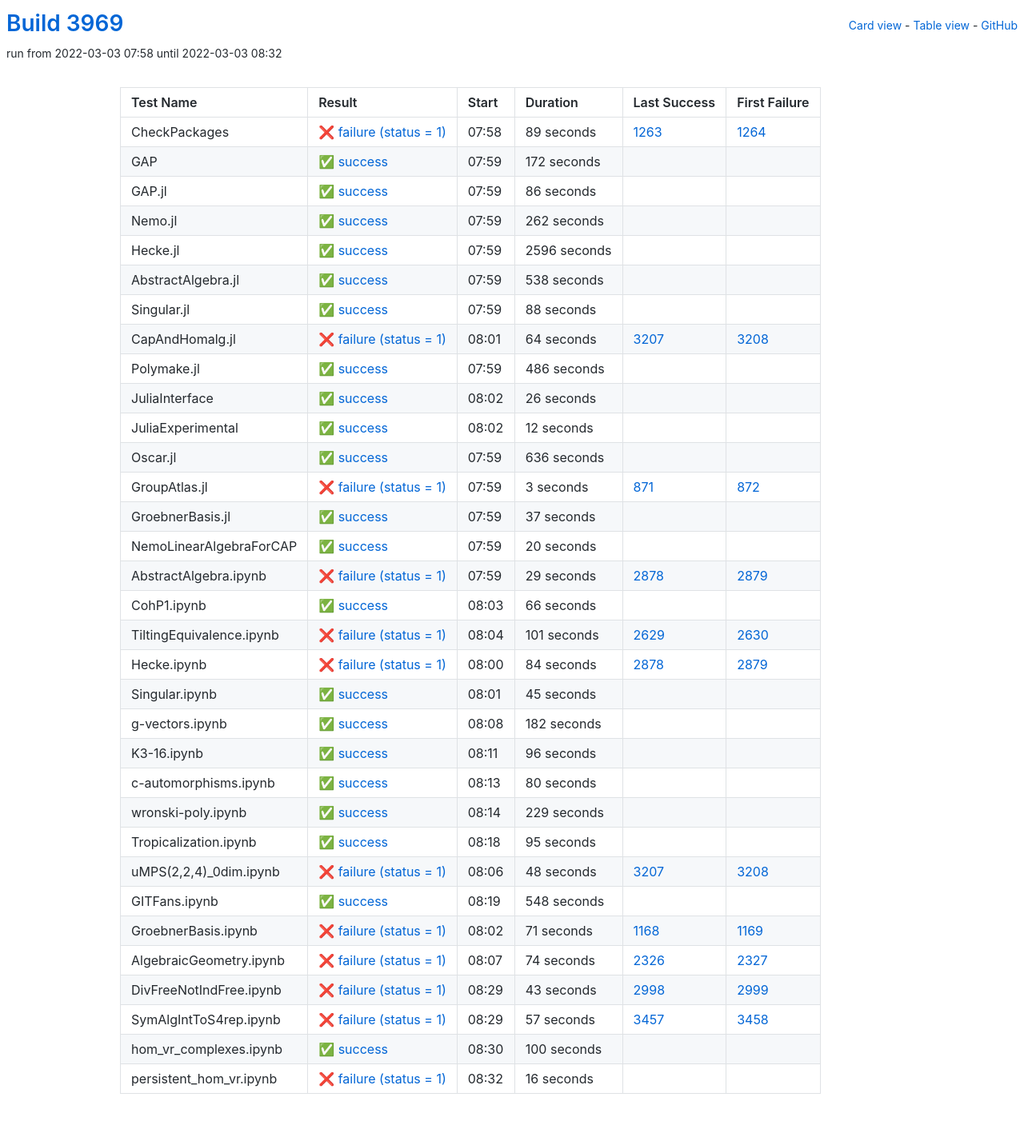
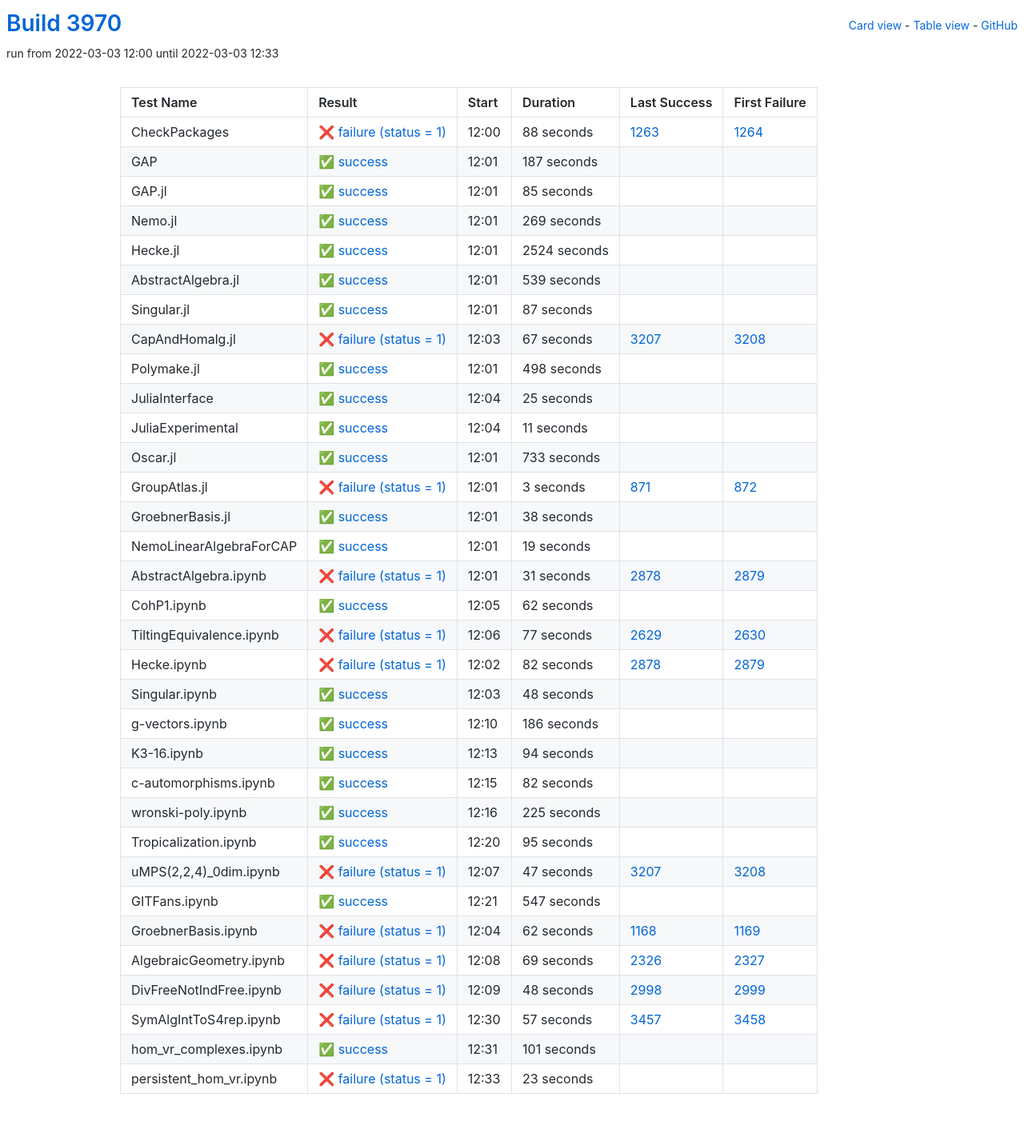
Before and after one commit to oscar-system/oscar-ci-status-stable, a Jekyll site: the page built from table.html, in a window 1280 px wide. Shown: the whole page at 80% size. Built offline with Jekyll 4.4.1, drawn with Linux system fonts in a browser that asks for light colours.

Commit message:
Build #3970

```diff
--- a/_data/ci.yml
+++ b/_data/ci.yml
@@ -1,6 +1,6 @@
 ---
-build: 3969
-build_url: https://oscarci.mathematik.uni-kl.de/job/oscar-stable/3969/
+build: 3970
+build_url: https://oscarci.mathematik.uni-kl.de/job/oscar-stable/3970/
 job: oscar-stable
 organization: oscar-system
 repo: oscar-ci-status-stable
@@ -8,152 +8,152 @@ repourl: https://github.com/oscar-system/oscar-ci-status-stable
 tests:
 - name: CheckPackages
   id: checkpackages
-  log: https://oscarci.mathematik.uni-kl.de/job/oscar-stable/3969/artifact/logs/build-3969/CheckPackages.log
-  start: 2022-03-03 07:58
+  log: https://oscarci.mathematik.uni-kl.de/job/oscar-stable/3970/artifact/logs/build-3970/CheckPackages.log
+  start: 2022-03-03 12:00
   success: false
   exitcode: 1
   status: failure
-  duration: 89
+  duration: 88
   last_success: 1263
   last_success_url: https://oscarci.mathematik.uni-kl.de/job/oscar-stable/1263/
   first_failure: 1264
   first_failure_url: https://oscarci.mathematik.uni-kl.de/job/oscar-stable/1264/
 - name: GAP
   id: gap
-  log: https://oscarci.mathematik.uni-kl.de/job/oscar-stable/3969/artifact/logs/build-3969/GAP.log
-  start: 2022-03-03 07:59
+  log: https://oscarci.mathematik.uni-kl.de/job/oscar-stable/3970/artifact/logs/build-3970/GAP.log
+  start: 2022-03-03 12:01
   success: true
   exitcode: 0
   status: success
-  duration: 172
+  duration: 187
   last_success: false
   last_success_url:
   first_failure: false
   first_failure_url:
 - name: GAP.jl
   id: gap-jl
-  log: https://oscarci.mathematik.uni-kl.de/job/oscar-stable/3969/artifact/logs/build-3969/GAP.jl.log
-  start: 2022-03-03 07:59
+  log: https://oscarci.mathematik.uni-kl.de/job/oscar-stable/3970/artifact/logs/build-3970/GAP.jl.log
+  start: 2022-03-03 12:01
   success: true
   exitcode: 0
   status: success
-  duration: 86
+  duration: 85
   last_success: false
   last_success_url:
   first_failure: false
   first_failure_url:
 - name: Nemo.jl
   id: nemo-jl
-  log: https://oscarci.mathematik.uni-kl.de/job/oscar-stable/3969/artifact/logs/build-3969/Nemo.jl.log
-  start: 2022-03-03 07:59
+  log: https://oscarci.mathematik.uni-kl.de/job/oscar-stable/3970/artifact/logs/build-3970/Nemo.jl.log
+  start: 2022-03-03 12:01
   success: true
   exitcode: 0
   status: success
-  duration: 262
+  duration: 269
   last_success: false
   last_success_url:
   first_failure: false
   first_failure_url:
 - name: Hecke.jl
   id: hecke-jl
-  log: https://oscarci.mathematik.uni-kl.de/job/oscar-stable/3969/artifact/logs/build-3969/Hecke.jl.log
-  start: 2022-03-03 07:59
+  log: https://oscarci.mathematik.uni-kl.de/job/oscar-stable/3970/artifact/logs/build-3970/Hecke.jl.log
+  start: 2022-03-03 12:01
   success: true
   exitcode: 0
   status: success
-  duration: 2596
+  duration: 2524
   last_success: false
   last_success_url:
   first_failure: false
   first_failure_url:
 - name: AbstractAlgebra.jl
   id: abstractalgebra-jl
-  log: https://oscarci.mathematik.uni-kl.de/job/oscar-stable/3969/artifact/logs/build-3969/AbstractAlgebra.jl.log
-  start: 2022-03-03 07:59
+  log: https://oscarci.mathematik.uni-kl.de/job/oscar-stable/3970/artifact/logs/build-3970/AbstractAlgebra.jl.log
+  start: 2022-03-03 12:01
   success: true
   exitcode: 0
   status: success
-  duration: 538
+  duration: 539
   last_success: false
   last_success_url:
   first_failure: false
   first_failure_url:
 - name: Singular.jl
   id: singular-jl
-  log: https://oscarci.mathematik.uni-kl.de/job/oscar-stable/3969/artifact/logs/build-3969/Singular.jl.log
-  start: 2022-03-03 07:59
+  log: https://oscarci.mathematik.uni-kl.de/job/oscar-stable/3970/artifact/logs/build-3970/Singular.jl.log
+  start: 2022-03-03 12:01
   success: true
   exitcode: 0
   status: success
-  duration: 88
+  duration: 87
   last_success: false
   last_success_url:
   first_failure: false
   first_failure_url:
 - name: CapAndHomalg.jl
   id: capandhomalg-jl
-  log: https://oscarci.mathematik.uni-kl.de/job/oscar-stable/3969/artifact/logs/build-3969/CapAndHomalg.jl.log
-  start: 2022-03-03 08:01
+  log: https://oscarci.mathematik.uni-kl.de/job/oscar-stable/3970/artifact/logs/build-3970/CapAndHomalg.jl.log
+  start: 2022-03-03 12:03
   success: false
   exitcode: 1
   status: failure
-  duration: 64
+  duration: 67
   last_success: 3207
   last_success_url: https://oscarci.mathematik.uni-kl.de/job/oscar-stable/3207/
   first_failure: 3208
   first_failure_url: https://oscarci.mathematik.uni-kl.de/job/oscar-stable/3208/
 - name: Polymake.jl
   id: polymake-jl
-  log: https://oscarci.mathematik.uni-kl.de/job/oscar-stable/3969/artifact/logs/build-3969/Polymake.jl.log
-  start: 2022-03-03 07:59
+  log: https://oscarci.mathematik.uni-kl.de/job/oscar-stable/3970/artifact/logs/build-3970/Polymake.jl.log
+  start: 2022-03-03 12:01
   success: true
   exitcode: 0
   status: success
-  duration: 486
+  duration: 498
   last_success: false
   last_success_url:
   first_failure: false
   first_failure_url:
 - name: JuliaInterface
   id: juliainterface
-  log: https://oscarci.mathematik.uni-kl.de/job/oscar-stable/3969/artifact/logs/build-3969/JuliaInterface.log
-  start: 2022-03-03 08:02
+  log: https://oscarci.mathematik.uni-kl.de/job/oscar-stable/3970/artifact/logs/build-3970/JuliaInterface.log
+  start: 2022-03-03 12:04
   success: true
   exitcode: 0
   status: success
-  duration: 26
+  duration: 25
   last_success: false
   last_success_url:
   first_failure: false
   first_failure_url:
 - name: JuliaExperimental
   id: juliaexperimental
-  log: https://oscarci.mathematik.uni-kl.de/job/oscar-stable/3969/artifact/logs/build-3969/JuliaExperimental.log
-  start: 2022-03-03 08:02
+  log: https://oscarci.mathematik.uni-kl.de/job/oscar-stable/3970/artifact/logs/build-3970/JuliaExperimental.log
+  start: 2022-03-03 12:04
   success: true
   exitcode: 0
   status: success
-  duration: 12
+  duration: 11
   last_success: false
   last_success_url:
   first_failure: false
   first_failure_url:
 - name: Oscar.jl
   id: oscar-jl
-  log: https://oscarci.mathematik.uni-kl.de/job/oscar-stable/3969/artifact/logs/build-3969/Oscar.jl.log
-  start: 2022-03-03 07:59
+  log: https://oscarci.mathematik.uni-kl.de/job/oscar-stable/3970/artifact/logs/build-3970/Oscar.jl.log
+  start: 2022-03-03 12:01
   success: true
   exitcode: 0
   status: success
-  duration: 636
+  duration: 733
   last_success: false
   last_success_url:
   first_failure: false
   first_failure_url:
 - name: GroupAtlas.jl
   id: groupatlas-jl
-  log: https://oscarci.mathematik.uni-kl.de/job/oscar-stable/3969/artifact/logs/build-3969/GroupAtlas.jl.log
-  start: 2022-03-03 07:59
+  log: https://oscarci.mathematik.uni-kl.de/job/oscar-stable/3970/artifact/logs/build-3970/GroupAtlas.jl.log
+  start: 2022-03-03 12:01
   success: false
   exitcode: 1
   status: failure
@@ -164,140 +164,140 @@ tests:
   first_failure_url: https://oscarci.mathematik.uni-kl.de/job/oscar-stable/872/
 - name: GroebnerBasis.jl
   id: groebnerbasis-jl
-  log: https://oscarci.mathematik.uni-kl.de/job/oscar-stable/3969/artifact/logs/build-3969/GroebnerBasis.jl.log
-  start: 2022-03-03 07:59
+  log: https://oscarci.mathematik.uni-kl.de/job/oscar-stable/3970/artifact/logs/build-3970/GroebnerBasis.jl.log
+  start: 2022-03-03 12:01
   success: true
   exitcode: 0
   status: success
-  duration: 37
+  duration: 38
   last_success: false
   last_success_url:
   first_failure: false
   first_failure_url:
 - name: NemoLinearAlgebraForCAP
   id: nemolinearalgebraforcap
-  log: https://oscarci.mathematik.uni-kl.de/job/oscar-stable/3969/artifact/logs/build-3969/NemoLinearAlgebraForCAP.log
-  start: 2022-03-03 07:59
+  log: https://oscarci.mathematik.uni-kl.de/job/oscar-stable/3970/artifact/logs/build-3970/NemoLinearAlgebraForCAP.log
+  start: 2022-03-03 12:01
   success: true
   exitcode: 0
   status: success
-  duration: 20
+  duration: 19
   last_success: false
   last_success_url:
   first_failure: false
   first_failure_url:
 - name: AbstractAlgebra.ipynb
   id: abstractalgebra-ipynb
-  log: https://oscarci.mathematik.uni-kl.de/job/oscar-stable/3969/artifact/logs/build-3969/AbstractAlgebra.ipynb.log
-  start: 2022-03-03 07:59
+  log: https://oscarci.mathematik.uni-kl.de/job/oscar-stable/3970/artifact/logs/build-3970/AbstractAlgebra.ipynb.log
+  start: 2022-03-03 12:01
   success: false
   exitcode: 1
   status: failure
-  duration: 29
+  duration: 31
   last_success: 2878
   last_success_url: https://oscarci.mathematik.uni-kl.de/job/oscar-stable/2878/
   first_failure: 2879
   first_failure_url: https://oscarci.mathematik.uni-kl.de/job/oscar-stable/2879/
 - name: CohP1.ipynb
   id: cohp1-ipynb
-  log: https://oscarci.mathematik.uni-kl.de/job/oscar-stable/3969/artifact/logs/build-3969/CohP1.ipynb.log
-  start: 2022-03-03 08:03
+  log: https://oscarci.mathematik.uni-kl.de/job/oscar-stable/3970/artifact/logs/build-3970/CohP1.ipynb.log
+  start: 2022-03-03 12:05
   success: true
   exitcode: 0
   status: success
-  duration: 66
+  duration: 62
   last_success: false
   last_success_url:
   first_failure: false
   first_failure_url:
 - name: TiltingEquivalence.ipynb
   id: tiltingequivalence-ipynb
-  log: https://oscarci.mathematik.uni-kl.de/job/oscar-stable/3969/artifact/logs/build-3969/TiltingEquivalence.ipynb.log
-  start: 2022-03-03 08:04
+  log: https://oscarci.mathematik.uni-kl.de/job/oscar-stable/3970/artifact/logs/build-3970/TiltingEquivalence.ipynb.log
+  start: 2022-03-03 12:06
   success: false
   exitcode: 1
   status: failure
-  duration: 101
+  duration: 77
   last_success: 2629
   last_success_url: https://oscarci.mathematik.uni-kl.de/job/oscar-stable/2629/
   first_failure: 2630
   first_failure_url: https://oscarci.mathematik.uni-kl.de/job/oscar-stable/2630/
 - name: Hecke.ipynb
   id: hecke-ipynb
-  log: https://oscarci.mathematik.uni-kl.de/job/oscar-stable/3969/artifact/logs/build-3969/Hecke.ipynb.log
-  start: 2022-03-03 08:00
+  log: https://oscarci.mathematik.uni-kl.de/job/oscar-stable/3970/artifact/logs/build-3970/Hecke.ipynb.log
+  start: 2022-03-03 12:02
   success: false
   exitcode: 1
   status: failure
-  duration: 84
+  duration: 82
   last_success: 2878
   last_success_url: https://oscarci.mathematik.uni-kl.de/job/oscar-stable/2878/
   first_failure: 2879
   first_failure_url: https://oscarci.mathematik.uni-kl.de/job/oscar-stable/2879/
 - name: Singular.ipynb
   id: singular-ipynb
-  log: https://oscarci.mathematik.uni-kl.de/job/oscar-stable/3969/artifact/logs/build-3969/Singular.ipynb.log
-  start: 2022-03-03 08:01
+  log: https://oscarci.mathematik.uni-kl.de/job/oscar-stable/3970/artifact/logs/build-3970/Singular.ipynb.log
+  start: 2022-03-03 12:03
   success: true
   exitcode: 0
   status: success
-  duration: 45
+  duration: 48
   last_success: false
   last_success_url:
   first_failure: false
   first_failure_url:
 - name: g-vectors.ipynb
   id: g-vectors-ipynb
-  log: https://oscarci.mathematik.uni-kl.de/job/oscar-stable/3969/artifact/logs/build-3969/g-vectors.ipynb.log
-  start: 2022-03-03 08:08
+  log: https://oscarci.mathematik.uni-kl.de/job/oscar-stable/3970/artifact/logs/build-3970/g-vectors.ipynb.log
+  start: 2022-03-03 12:10
   success: true
   exitcode: 0
   status: success
-  duration: 182
+  duration: 186
   last_success: false
   last_success_url:
   first_failure: false
   first_failure_url:
 - name: K3-16.ipynb
   id: k3-16-ipynb
-  log: https://oscarci.mathematik.uni-kl.de/job/oscar-stable/3969/artifact/logs/build-3969/K3-16.ipynb.log
-  start: 2022-03-03 08:11
+  log: https://oscarci.mathematik.uni-kl.de/job/oscar-stable/3970/artifact/logs/build-3970/K3-16.ipynb.log
+  start: 2022-03-03 12:13
   success: true
   exitcode: 0
   status: success
-  duration: 96
+  duration: 94
   last_success: false
   last_success_url:
   first_failure: false
   first_failure_url:
 - name: c-automorphisms.ipynb
   id: c-automorphisms-ipynb
-  log: https://oscarci.mathematik.uni-kl.de/job/oscar-stable/3969/artifact/logs/build-3969/c-automorphisms.ipynb.log
-  start: 2022-03-03 08:13
+  log: https://oscarci.mathematik.uni-kl.de/job/oscar-stable/3970/artifact/logs/build-3970/c-automorphisms.ipynb.log
+  start: 2022-03-03 12:15
   success: true
   exitcode: 0
   status: success
-  duration: 80
+  duration: 82
   last_success: false
   last_success_url:
   first_failure: false
   first_failure_url:
 - name: wronski-poly.ipynb
   id: wronski-poly-ipynb
-  log: https://oscarci.mathematik.uni-kl.de/job/oscar-stable/3969/artifact/logs/build-3969/wronski-poly.ipynb.log
-  start: 2022-03-03 08:14
+  log: https://oscarci.mathematik.uni-kl.de/job/oscar-stable/3970/artifact/logs/build-3970/wronski-poly.ipynb.log
+  start: 2022-03-03 12:16
   success: true
   exitcode: 0
   status: success
-  duration: 229
+  duration: 225
   last_success: false
   last_success_url:
   first_failure: false
   first_failure_url:
 - name: Tropicalization.ipynb
   id: tropicalization-ipynb
-  log: https://oscarci.mathematik.uni-kl.de/job/oscar-stable/3969/artifact/logs/build-3969/Tropicalization.ipynb.log
-  start: 2022-03-03 08:18
+  log: https://oscarci.mathematik.uni-kl.de/job/oscar-stable/3970/artifact/logs/build-3970/Tropicalization.ipynb.log
+  start: 2022-03-03 12:20
   success: true
   exitcode: 0
   status: success
@@ -308,68 +308,68 @@ tests:
   first_failure_url:
 - name: uMPS(2,2,4)_0dim.ipynb
   id: umps-2-2-4-0dim-ipynb
-  log: https://oscarci.mathematik.uni-kl.de/job/oscar-stable/3969/artifact/logs/build-3969/uMPS-2-2-4-_0dim.ipynb.log
-  start: 2022-03-03 08:06
+  log: https://oscarci.mathematik.uni-kl.de/job/oscar-stable/3970/artifact/logs/build-3970/uMPS-2-2-4-_0dim.ipynb.log
+  start: 2022-03-03 12:07
   success: false
   exitcode: 1
   status: failure
-  duration: 48
+  duration: 47
   last_success: 3207
   last_success_url: https://oscarci.mathematik.uni-kl.de/job/oscar-stable/3207/
   first_failure: 3208
   first_failure_url: https://oscarci.mathematik.uni-kl.de/job/oscar-stable/3208/
 - name: GITFans.ipynb
   id: gitfans-ipynb
-  log: https://oscarci.mathematik.uni-kl.de/job/oscar-stable/3969/artifact/logs/build-3969/GITFans.ipynb.log
-  start: 2022-03-03 08:19
+  log: https://oscarci.mathematik.uni-kl.de/job/oscar-stable/3970/artifact/logs/build-3970/GITFans.ipynb.log
+  start: 2022-03-03 12:21
   success: true
   exitcode: 0
   status: success
-  duration: 548
+  duration: 547
   last_success: false
   last_success_url:
   first_failure: false
   first_failure_url:
 - name: GroebnerBasis.ipynb
   id: groebnerbasis-ipynb
-  log: https://oscarci.mathematik.uni-kl.de/job/oscar-stable/3969/artifact/logs/build-3969/GroebnerBasis.ipynb.log
-  start: 2022-03-03 08:02
+  log: https://oscarci.mathematik.uni-kl.de/job/oscar-stable/3970/artifact/logs/build-3970/GroebnerBasis.ipynb.log
+  start: 2022-03-03 12:04
   success: false
   exitcode: 1
   status: failure
-  duration: 71
+  duration: 62
   last_success: 1168
   last_success_url: https://oscarci.mathematik.uni-kl.de/job/oscar-stable/1168/
   first_failure: 1169
   first_failure_url: https://oscarci.mathematik.uni-kl.de/job/oscar-stable/1169/
 - name: AlgebraicGeometry.ipynb
   id: algebraicgeometry-ipynb
-  log: https://oscarci.mathematik.uni-kl.de/job/oscar-stable/3969/artifact/logs/build-3969/AlgebraicGeometry.ipynb.log
-  start: 2022-03-03 08:07
+  log: https://oscarci.mathematik.uni-kl.de/job/oscar-stable/3970/artifact/logs/build-3970/AlgebraicGeometry.ipynb.log
+  start: 2022-03-03 12:08
   success: false
   exitcode: 1
   status: failure
-  duration: 74
+  duration: 69
   last_success: 2326
   last_success_url: https://oscarci.mathematik.uni-kl.de/job/oscar-stable/2326/
   first_failure: 2327
   first_failure_url: https://oscarci.mathematik.uni-kl.de/job/oscar-stable/2327/
 - name: DivFreeNotIndFree.ipynb
   id: divfreenotindfree-ipynb
-  log: https://oscarci.mathematik.uni-kl.de/job/oscar-stable/3969/artifact/logs/build-3969/DivFreeNotIndFree.ipynb.log
-  start: 2022-03-03 08:29
+  log: https://oscarci.mathematik.uni-kl.de/job/oscar-stable/3970/artifact/logs/build-3970/DivFreeNotIndFree.ipynb.log
+  start: 2022-03-03 12:09
   success: false
   exitcode: 1
   status: failure
-  duration: 43
+  duration: 48
   last_success: 2998
   last_success_url: https://oscarci.mathematik.uni-kl.de/job/oscar-stable/2998/
   first_failure: 2999
   first_failure_url: https://oscarci.mathematik.uni-kl.de/job/oscar-stable/2999/
 - name: SymAlgIntToS4rep.ipynb
   id: symalginttos4rep-ipynb
-  log: https://oscarci.mathematik.uni-kl.de/job/oscar-stable/3969/artifact/logs/build-3969/SymAlgIntToS4rep.ipynb.log
-  start: 2022-03-03 08:29
+  log: https://oscarci.mathematik.uni-kl.de/job/oscar-stable/3970/artifact/logs/build-3970/SymAlgIntToS4rep.ipynb.log
+  start: 2022-03-03 12:30
   success: false
   exitcode: 1
   status: failure
@@ -380,24 +380,24 @@ tests:
   first_failure_url: https://oscarci.mathematik.uni-kl.de/job/oscar-stable/3458/
 - name: hom_vr_complexes.ipynb
   id: hom-vr-complexes-ipynb
-  log: https://oscarci.mathematik.uni-kl.de/job/oscar-stable/3969/artifact/logs/build-3969/hom_vr_complexes.ipynb.log
-  start: 2022-03-03 08:30
+  log: https://oscarci.mathematik.uni-kl.de/job/oscar-stable/3970/artifact/logs/build-3970/hom_vr_complexes.ipynb.log
+  start: 2022-03-03 12:31
   success: true
   exitcode: 0
   status: success
-  duration: 100
+  duration: 101
   last_success: false
   last_success_url:
   first_failure: false
   first_failure_url:
 - name: persistent_hom_vr.ipynb
   id: persistent-hom-vr-ipynb
-  log: https://oscarci.mathematik.uni-kl.de/job/oscar-stable/3969/artifact/logs/build-3969/persistent_hom_vr.ipynb.log
-  start: 2022-03-03 08:32
+  log: https://oscarci.mathematik.uni-kl.de/job/oscar-stable/3970/artifact/logs/build-3970/persistent_hom_vr.ipynb.log
+  start: 2022-03-03 12:33
   success: false
   exitcode: 1
   status: failure
-  duration: 16
+  duration: 23
   last_success: false
   last_success_url:
   first_failure: false
```
Also changed, not shown: README.md.
